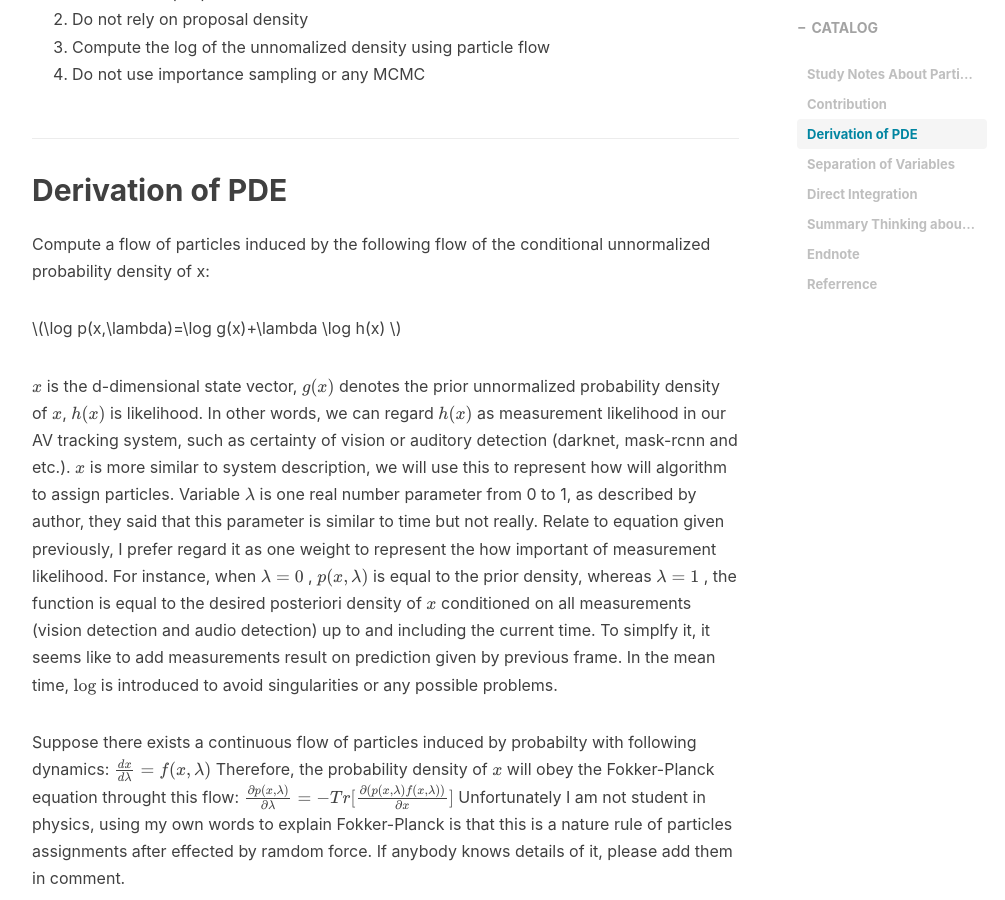
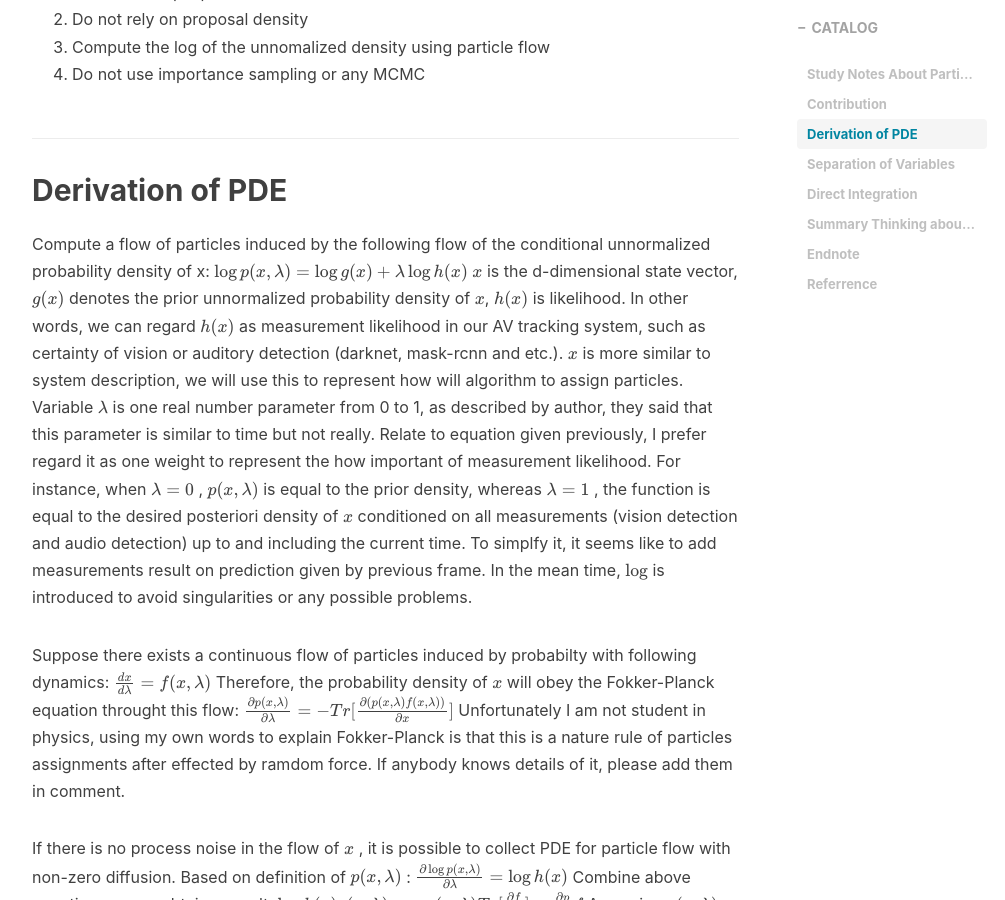
Before and after one commit to PaulWU1996/PaulWU1996.github.io, a Jekyll site: the page built from _posts/2021-01-21-particle-flow-summary---1.md, in a window 1280 px wide and 900 px high, scrolled down 803 px. Shown: the whole window, without its empty margins (233-1238 px from the left). Built offline with Jekyll 4.4.1, drawn with Linux system fonts in a browser that asks for light colours; nearby versions of some CDN libraries; formulas are drawn with MathJax 3; comment, search, counter and statistics services are not loaded.

```diff
--- a/_posts/2021-01-21-particle-flow-summary---1.md
+++ b/_posts/2021-01-21-particle-flow-summary---1.md
@@ -25,13 +25,9 @@ Hello there! Today I'm going to discuss and present Duam's excellent work about
 
 ## Derivation of PDE
 Compute a flow of particles induced by the following flow of the conditional unnormalized probability density of x:
-
-
-\$$
-\\log p(x,\lambda)=\log g(x)+\lambda \log h(x)
-\$$
-
-
+$$
+\log p(x,\lambda) = \log g(x) + \lambda \log h(x)
+$$
 $x$ is the d-dimensional state vector, $g(x)$ denotes the prior unnormalized probability density of $x$, $h(x)$ is likelihood. In other words, we can regard $h(x)$ as measurement likelihood in our AV tracking system, such as certainty of vision or auditory detection (darknet, mask-rcnn and etc.). $x$ is more similar to system  description, we will use this to represent how will algorithm to assign particles. Variable $\lambda$ is one real number parameter from 0 to 1, as described by author, they said that this parameter is similar to time but not really. Relate to equation given previously, I prefer regard it as one weight to represent the how important of measurement likelihood. For instance,  when  $\lambda = 0$ , $p(x,\lambda)$ is equal to the prior density, whereas  $\lambda = 1$ , the function is equal to the desired posteriori density of $x$ conditioned on all measurements (vision detection and audio detection) up to and including the current time. To simplfy it, it seems like to add measurements result on prediction given by previous frame. In the mean time, $\log$ is introduced to avoid singularities or any possible problems.
 
 
```
